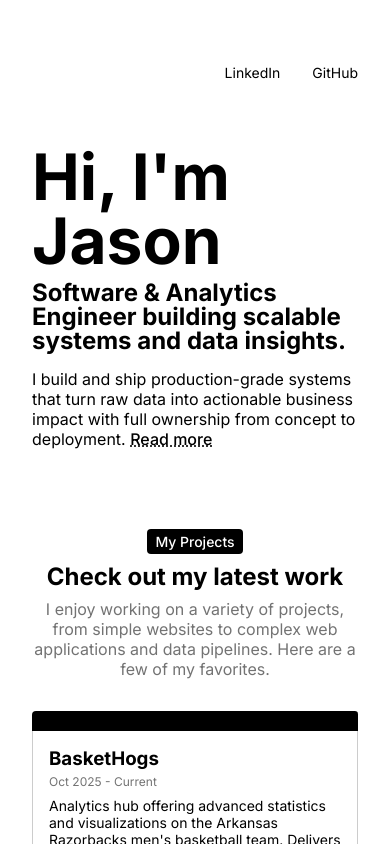
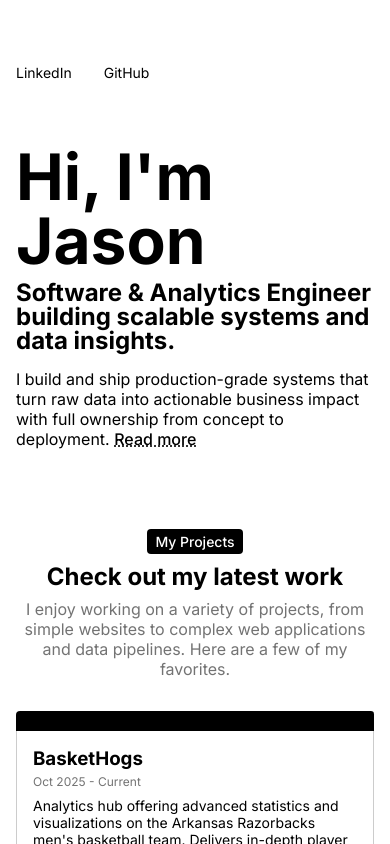
Before and after one commit to jasonniebauer/jasonniebauer.github.io, a React (Vite) app: page / in a window 390 px wide. Shown: the top 844 px of the page. Built offline with nearby package versions, Linux system fonts and the light colour scheme.

Commit message:
Refine mobile styles

```diff
--- a/src/index.css
+++ b/src/index.css
@@ -19,16 +19,14 @@ a {
     color: #000000;
 }
 .container {
-    max-width: 928px;
     margin-left: auto;
     margin-right: auto;
-    padding: 2rem;
+    padding: 2rem 1rem;
 }
 nav {
     flex: 1 0 auto;
     display: flex;
     flex-direction: row;
-    justify-content: flex-end;
     align-items: center;
     gap: 2rem;
 }
@@ -150,6 +148,13 @@ ol, ul {
     gap: 1rem;
 }
 @media screen and (min-width: 768px) {
+    .container {
+        max-width: 928px;
+        padding: 2rem;
+    }
+    nav{
+        justify-content: flex-end;
+    }
     .projects-wrapper {
         flex-direction: row;
     }
```
